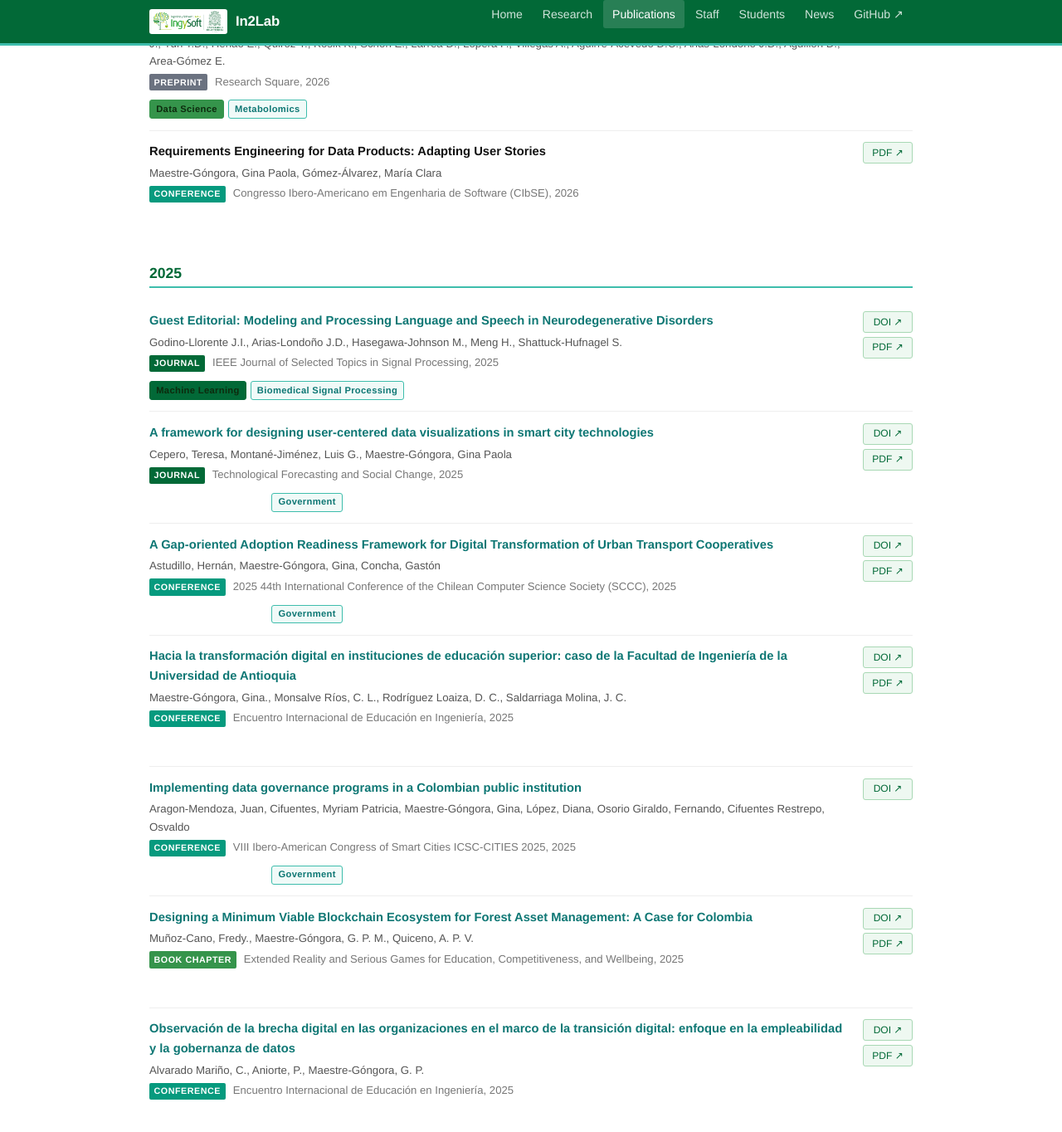
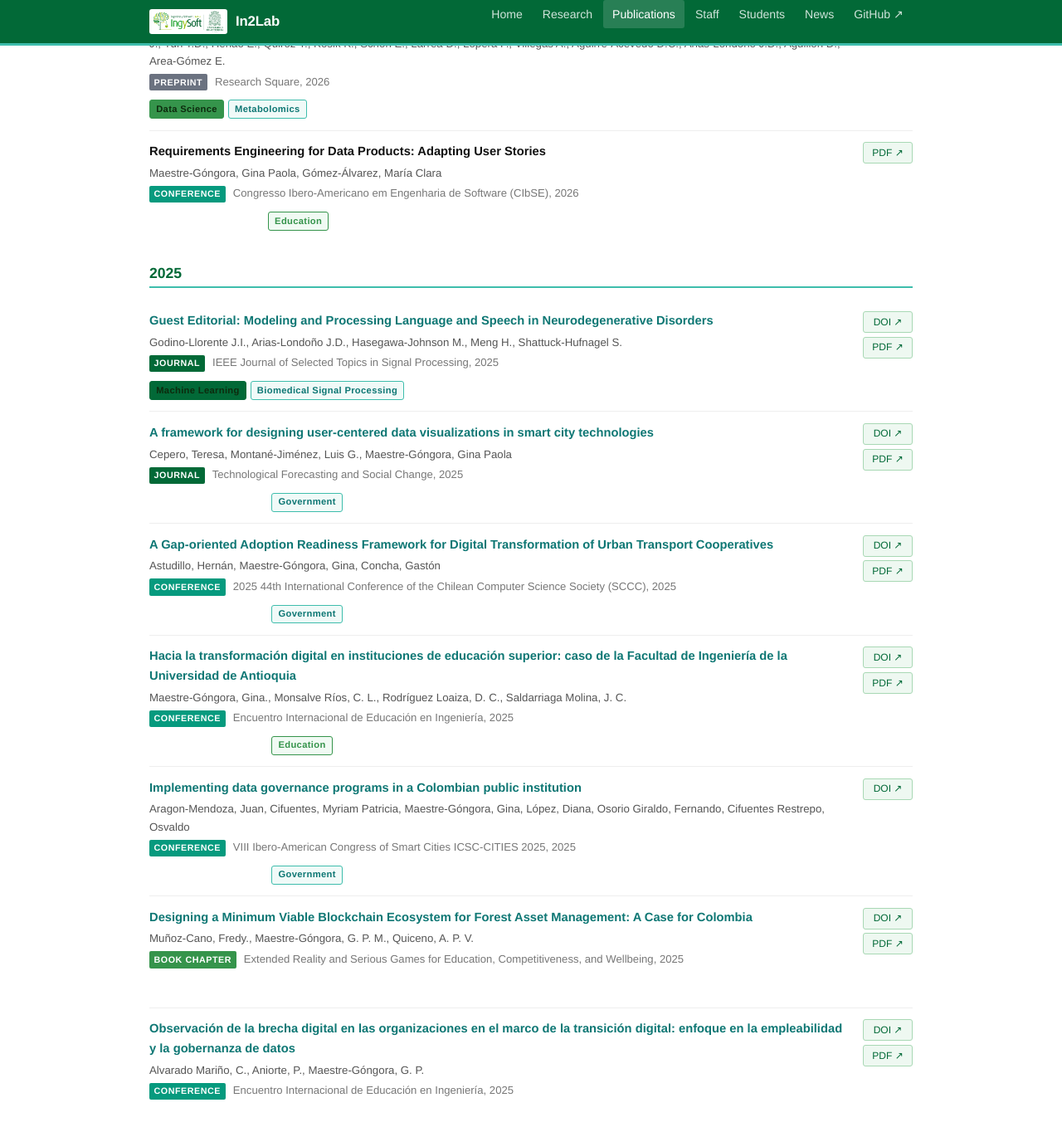
Before and after one commit to IN2LABUDEA/IN2LABUDEA.github.io, a Jekyll site: the page built from publications.html, in a window 1280 px wide and 1400 px high, scrolled down 957 px. Shown: the top 1364 px of the window at 83% size. Built offline with Jekyll 4.4.1, drawn with Linux system fonts in a browser that asks for light colours.

Commit message:
Update publications.yml

```diff
--- a/_data/publications.yml
+++ b/_data/publications.yml
@@ -385,7 +385,7 @@
   venue: "Congresso Ibero-Americano em Engenharia de Software (CIbSE)"
   year: 2026
   type: conference
-  tags: [SoftEng]
+  tags: [SoftEng, education]
   doi: null
   pdf: "https://sol.sbc.org.br/index.php/cibse/article/view/42478/42245"
   data: "https://zenodo.org/records/18470923"
@@ -405,7 +405,7 @@
   venue: "Encuentro Internacional de Educación en Ingeniería"
   year: 2025
   type: conference
-  tags: [DT, Education]
+  tags: [DT, education]
   doi: "10.26507/paper.4485"
   pdf: "https://acofipapers.org/index.php/eiei/article/view/4485/2776"
   code: null
```
